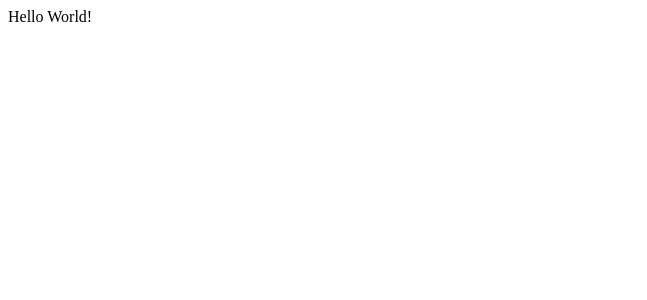
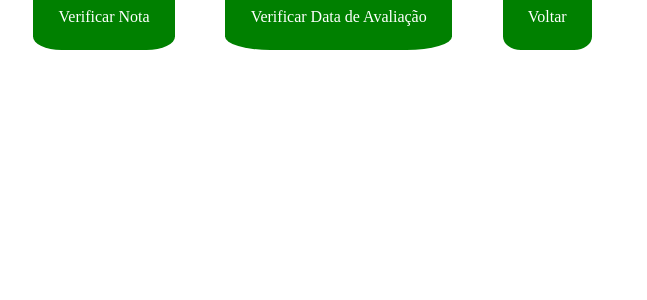
Before and after one commit to eniomoura/autoAtendimentoFasam, a React (Create React App) app in the folder terminal-auto-atendimento/: page / in a window 1280 px wide. Shown: the top 300 px of the page, without its empty margins (0-647 px from the left). Built offline with nearby package versions, Linux system fonts and the light colour scheme.

Commit message:
Criando funcionalidade

```diff
--- a/terminal-auto-atendimento/package.json
+++ b/terminal-auto-atendimento/package.json
@@ -5,6 +5,8 @@
   "dependencies": {
     "react": "^16.11.0",
     "react-dom": "^16.11.0",
+    "react-router": "^5.1.2",
+    "react-router-dom": "^5.1.2",
     "react-scripts": "3.2.0"
   },
   "scripts": {
--- /dev/null
+++ b/terminal-auto-atendimento/src/components/cbutton.js
@@ -0,0 +1,23 @@
+import React, { Component } from "react";
+
+class CustomButton extends Component {
+  render() {
+    const buttonStyle = {
+      color: "white",
+      backgroundColor: "green",
+      padding: "2%",
+      width: "20%",
+      textDecoration: "none",
+      borderRadius: "20%",
+      margin: "2%"
+    };
+    const render = (
+      <a style={buttonStyle} href={this.props.url}>
+        {this.props.text}
+      </a>
+    );
+    return render;
+  }
+}
+
+export default CustomButton;
--- a/terminal-auto-atendimento/src/home/App.js
+++ b/terminal-auto-atendimento/src/home/App.js
@@ -1,8 +1,9 @@
 import React from "react";
 import "./App.css";
+import ButtonScreen from "../screens/buttonScreen";
 
 function App() {
-  return <div>Hello World!</div>;
+  return <ButtonScreen></ButtonScreen>;
 }
 
 export default App;
--- /dev/null
+++ b/terminal-auto-atendimento/src/screens/buttonScreen.js
@@ -0,0 +1,29 @@
+import React, { Component } from "react";
+import CustomButton from "../components/cbutton";
+
+class ButtonScreen extends Component {
+  calculateButtons() {
+    const buttons = {
+      text: ["Verificar Nota", "Verificar Data de Avaliação", "Voltar"],
+      url: ["http://google.com/", "http://facebook.com/", "http://youtube.com/"]
+    };
+    let buttonComps = [];
+
+    for (let i = 0; i < buttons.text.length; i++) {
+      buttonComps.push(
+        <CustomButton
+          text={buttons.text[i]}
+          url={buttons.url[i]}
+        ></CustomButton>
+      );
+    }
+    return buttonComps;
+  }
+
+  render() {
+    const render = this.calculateButtons();
+    return render;
+  }
+}
+
+export default ButtonScreen;
```
Also changed, not shown: 1 other file (tests, documents, lock files or other folders).
